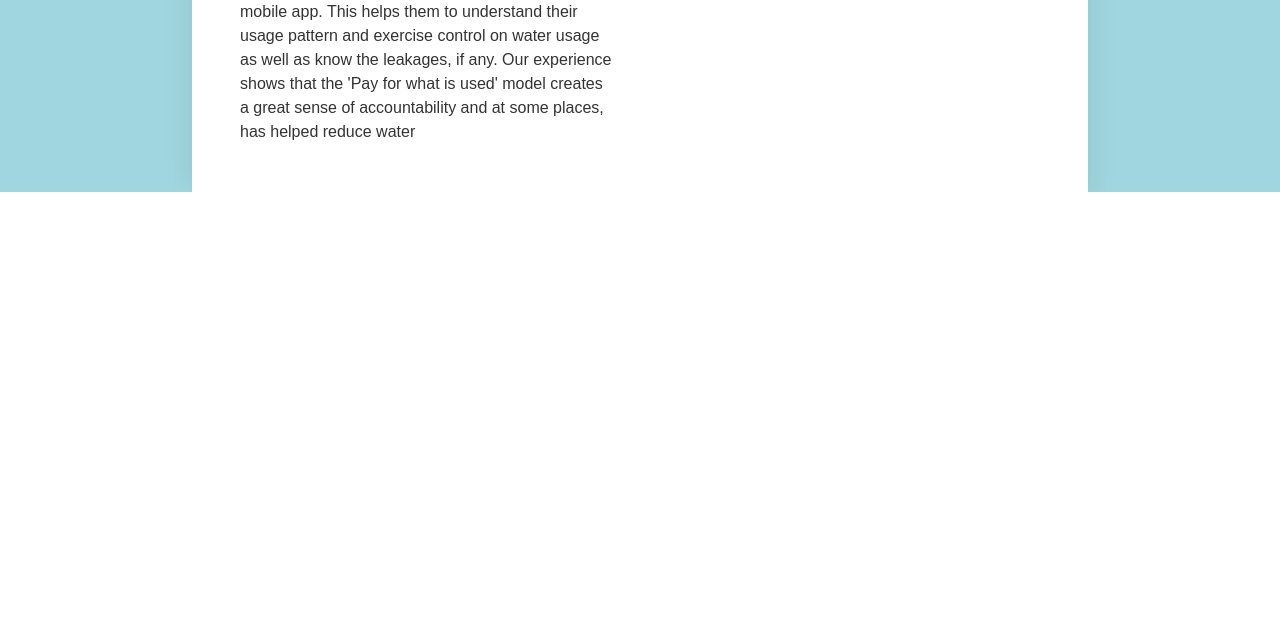
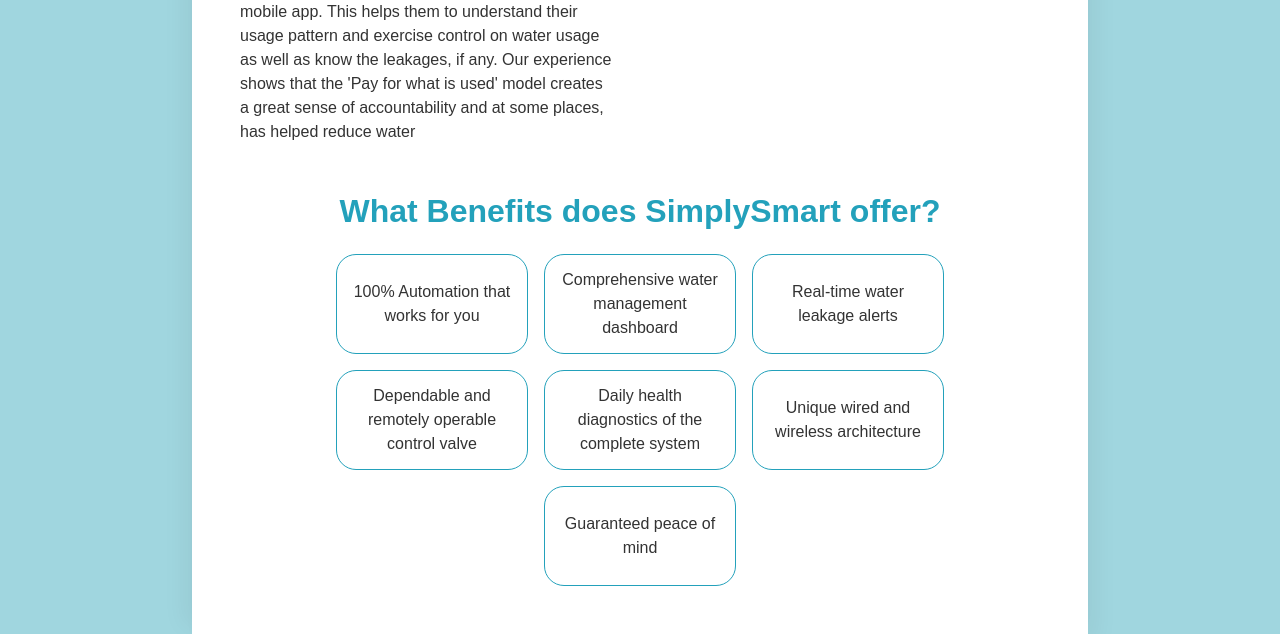
Before and after one commit to SimplySmartTech/simplysmart-web, a Rails app: page / in a window 1280 px wide. Shown: the part 1819-2453 px from the top of the page. Before the commit the page ends 2011 px from the top, so only its background shows below. Run offline with Rails 7, Linux system fonts and the light colour scheme; style sheets or scripts are compiled from the project's sources.

Commit message:
Added UI in index page

```diff
--- a/app/views/home/index.html.haml
+++ b/app/views/home/index.html.haml
@@ -22,3 +22,20 @@
           %p.mb-0 SimplySmart offers water meters and a cloud-based software platform to record the water data, which can be accessed via PC or even a smartphone. Once the meters are operational, your township is allotted a separate account on the dedicated web server of SimplySmart, ensuring a high level of security. You can access the data of all the users, get real-time alerts and timely insights to manage water or initiate relevant actions, such as ordering tankers. Using this user-friendly software you can also generate bills for individual users that can be automatically sent via email or WhatsApp. Individual users can access their own consumption data via a mobile app. This helps them to understand their usage pattern and exercise control on water usage as well as know the leakages, if any. Our experience shows that the 'Pay for what is used' model creates a great sense of accountability and at some places, has helped reduce water
         %div.flex-1
           = image_tag("ss-laptop", :alt => "laptop", :class => "w-100")
+      %div.px-5
+        %h2.fw-bold.text-primary.text-center.mb-4 What Benefits does SimplySmart offer?
+        %ul.benifits-list-wrap.list-unstyled.mb-0.p-0.d-flex.flex-wrap.gap-3.justify-content-center
+          %li.benifits-list-item.border.border-primary.d-flex.align-items-center.text-center
+            100% Automation that works for you
+          %li.benifits-list-item.border.border-primary.d-flex.align-items-center.text-center
+            Comprehensive water management dashboard
+          %li.benifits-list-item.border.border-primary.d-flex.align-items-center.text-center
+            Real-time water leakage alerts
+          %li.benifits-list-item.border.border-primary.d-flex.align-items-center.text-center
+            Dependable and remotely operable control valve
+          %li.benifits-list-item.border.border-primary.d-flex.align-items-center.text-center
+            Daily health diagnostics of the complete system
+          %li.benifits-list-item.border.border-primary.d-flex.align-items-center.text-center
+            Unique wired and wireless architecture
+          %li.benifits-list-item.border.border-primary.d-flex.align-items-center.text-center
+            Guaranteed peace of mind
```
Also changed, not shown: app/assets/stylesheets/_global.scss (+7 -0 lines), app/assets/stylesheets/application.css, 1 other file.
